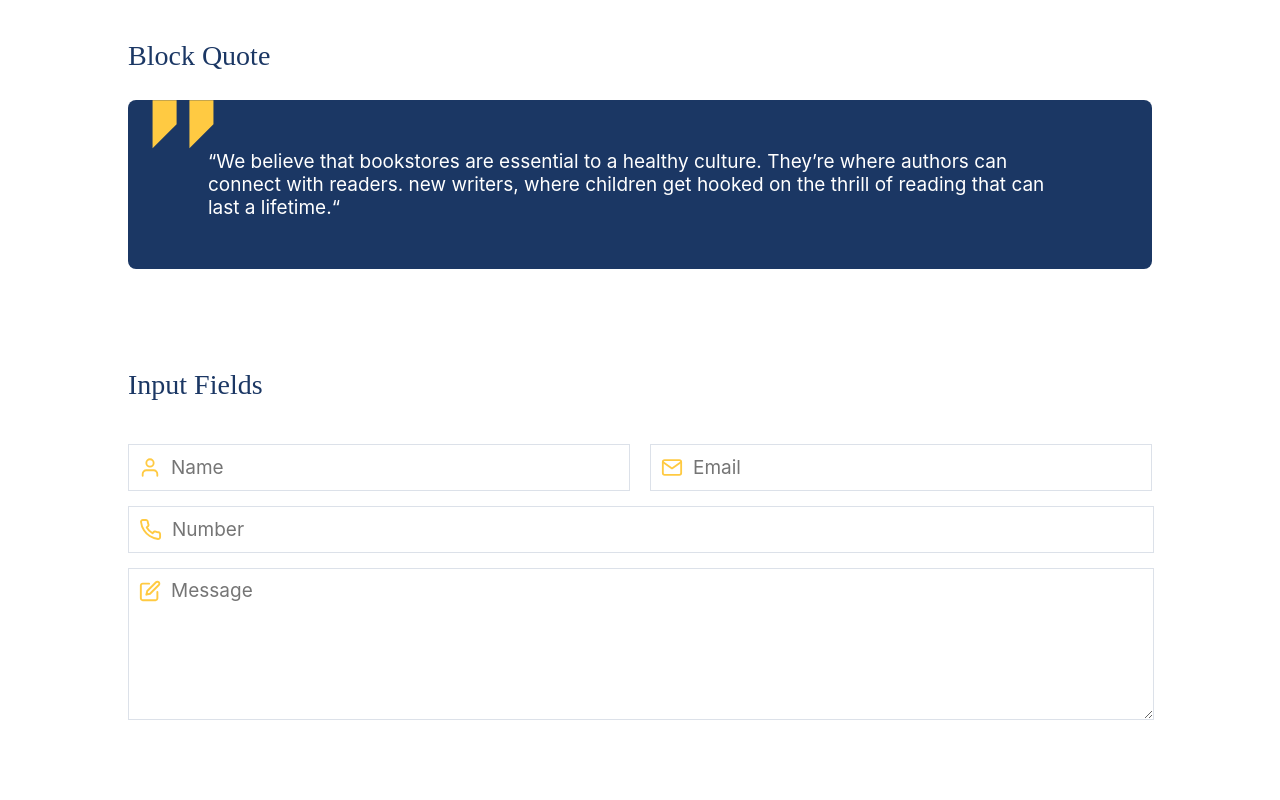
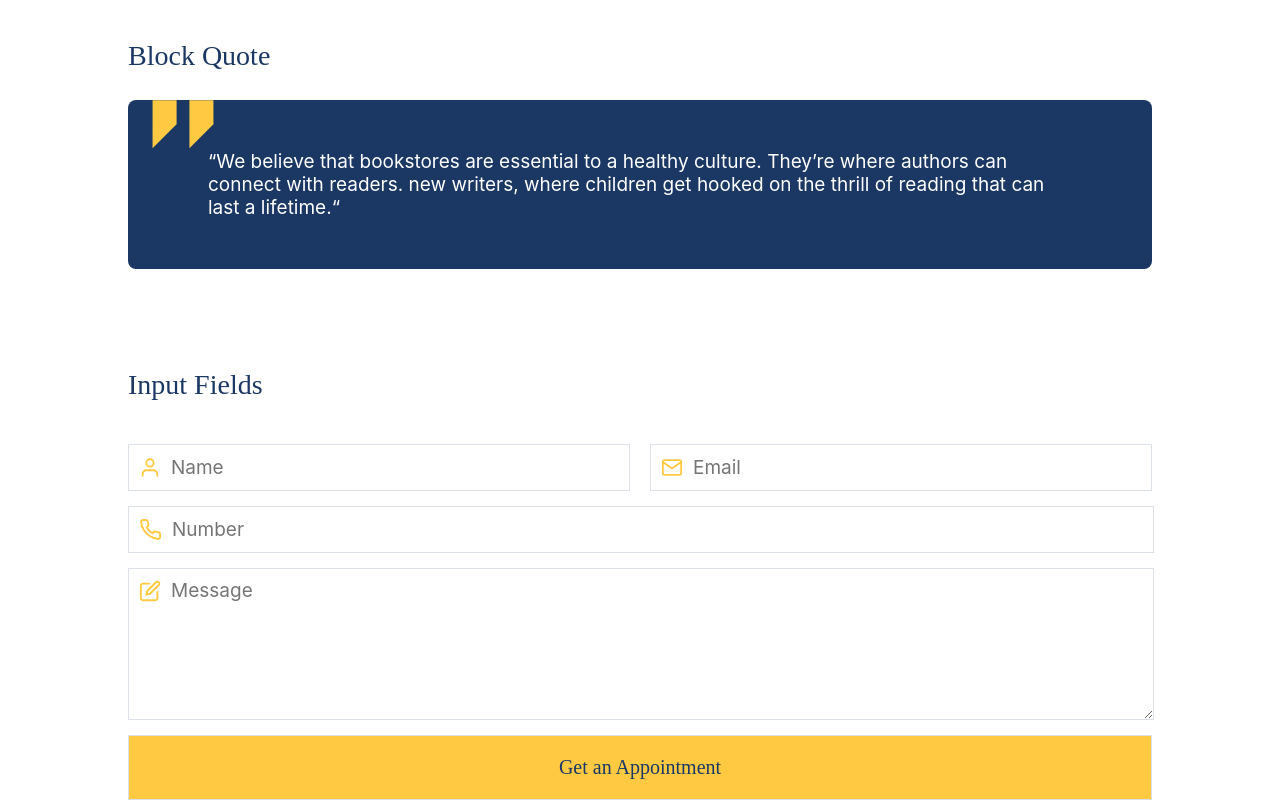
Before and after one commit to liensanchez/julesverne, a Vue app in the folder client/: page /styles-guide in a window 1280 px wide. Shown: the part 1895-2695 px from the top of the page. Before the commit the page ends 2615 px from the top, so only its background shows below. Built offline with nearby package versions, Linux system fonts and the light colour scheme.

Commit message:
Submit butto

```diff
--- /dev/null
+++ b/client/src/components/Form/SubmitButton.vue
@@ -0,0 +1,29 @@
+<script>
+export default {};
+</script>
+
+<template>
+  <div class="submit-content">
+    <button class="submit-button">Get an Appointment</button>
+  </div>
+</template>
+
+<style lang="scss">
+.submit-content {
+  width: 100%;
+
+  .submit-button {
+    background-color: #FFCA42;
+    width: 100%;
+    display: flex;
+    justify-content: center;
+    align-items: center;
+    cursor: pointer;
+    padding: 20px 95px;
+    border: solid 1px #dce1e9;
+    font-family: "Cardo", serif;
+    font-size: 20px;
+    color: #1b3764;
+  }
+}
+</style>
--- a/client/src/components/global/NavBar.vue
+++ b/client/src/components/global/NavBar.vue
@@ -39,7 +39,7 @@ export default {
             />
           </svg>
 
-          <h1 class="navbar-title">Julio Verne</h1>
+          <h1 class="navbar-title">Jules Verne</h1>
         </div>
 
         <div class="navbar-social">
--- a/client/src/views/StylesView/Styles.vue
+++ b/client/src/views/StylesView/Styles.vue
@@ -7,9 +7,10 @@ import ButtonSmall from "@/components/global/ButtonSmall.vue";
 import ButtonBig from "@/components/global/ButtonBig.vue";
 import Lists from "@/components/global/Lists.vue";
 import BlockQuote from "@/components/global/BlockQuote.vue";
-import DoubleInput from "@/components/Form/DoubleInput.vue"
-import SingleInput from "@/components/Form/SingleInput.vue"
-import TextInput from "@/components/Form/TextInput.vue"
+import DoubleInput from "@/components/Form/DoubleInput.vue";
+import SingleInput from "@/components/Form/SingleInput.vue";
+import TextInput from "@/components/Form/TextInput.vue";
+import SubmitButton from "@/components/Form/SubmitButton.vue";
 
 export default {
   data() {
@@ -49,7 +50,8 @@ export default {
     BlockQuote,
     DoubleInput,
     SingleInput,
-    TextInput
+    TextInput,
+    SubmitButton,
   },
 };
 </script>
@@ -95,7 +97,10 @@ export default {
             <DoubleInput />
             <SingleInput />
             <TextInput />
+            <SubmitButton />
           </div>
+
+
         </div>
       </div>
     </div>
```
